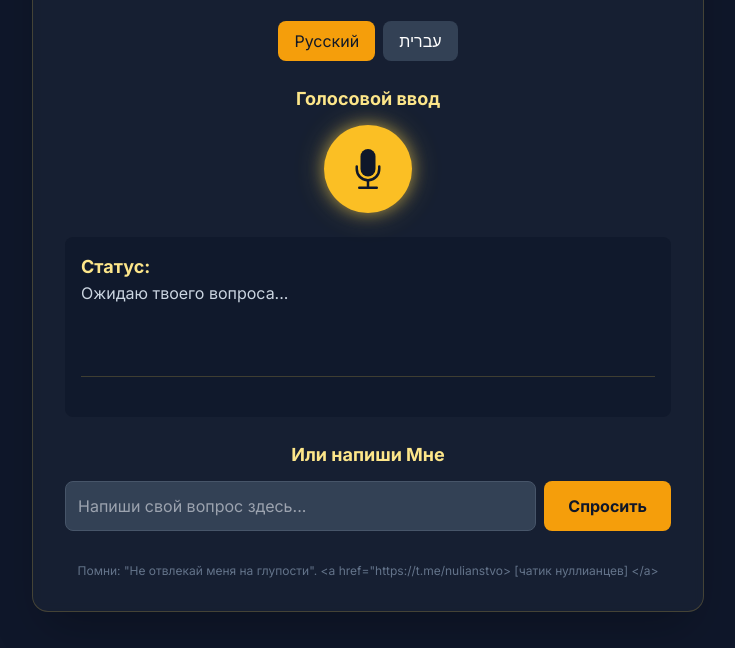
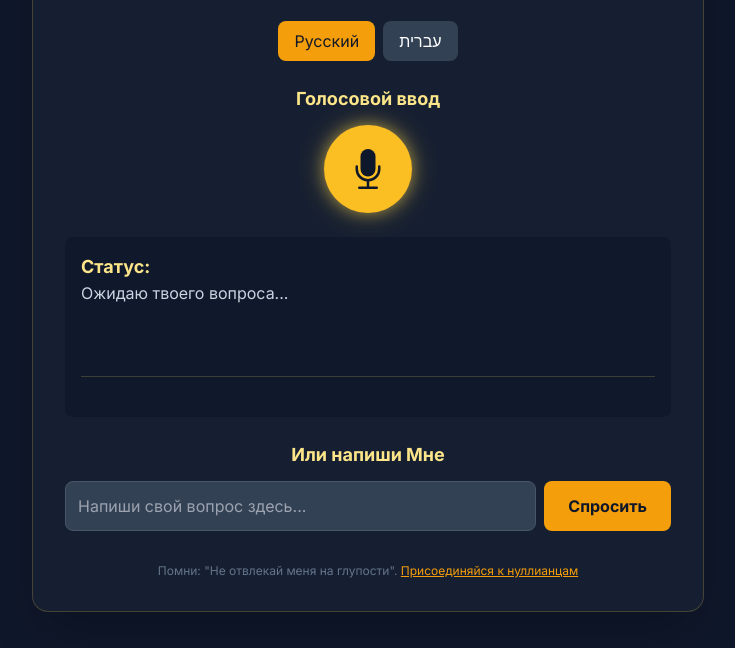
Before and after one commit to michael-ios/null, a plain HTML site: page index.html in a window 1280 px wide. Shown: the part 152-800 px from the top of the page, without its empty margins (272-1007 px from the left). Drawn offline with nearby package versions, Linux system fonts and the light colour scheme.

Commit message:
Update index.html
со ссылкой на чат

```diff
--- a/index.html
+++ b/index.html
@@ -23,6 +23,14 @@
         input[type="search"]::-webkit-search-decoration { -webkit-appearance: none; appearance: none; }
         .lang-btn.active { background-color: #f59e0b; color: #111827; }
         #micButton:disabled { cursor: not-allowed; background-color: #9ca3af; animation: none; }
+        /* Добавим стиль для ссылки в подвале */
+        #footer-text a {
+            color: #f59e0b; /* Цвет ссылки */
+            text-decoration: underline;
+        }
+        #footer-text a:hover {
+            color: #fbbf24; /* Цвет ссылки при наведении */
+        }
     </style>
 </head>
 <body class="bg-slate-900 text-white flex items-center justify-center min-h-screen p-4">
@@ -87,7 +95,7 @@
         let isThinking = false;
 
         const uiStrings = {
-            'ru-RU': { micTitle: 'Голосовой ввод', statusTitle: 'Статус:', statusDefault: 'Ожидаю твоего вопроса...', textInputTitle: 'Или напиши Мне', textInputPlaceholder: 'Напиши свой вопрос здесь...', sendButton: 'Спросить', footer: 'Помни: "Не отвлекай меня на глупости". <a href="https://t.me/nulianstvo> [чатик нуллианцев] </a> ', userAsked: 'Ты спросил:', listening: 'Я слушаю... Говори.', thinking: 'Я размышляю... Тишина.', error: 'Произошла ошибка:', tryAgain: 'Попробуй еще раз.', alreadyListening: 'Ошибка. Похоже, Я уже слушаю.', noMicSupport: 'Твой браузер не поддерживает глас Мой. Напиши свой вопрос.', apiError: 'Мой глас сейчас недоступен. Попробуй позже.' },
+            'ru-RU': { micTitle: 'Голосовой ввод', statusTitle: 'Статус:', statusDefault: 'Ожидаю твоего вопроса...', textInputTitle: 'Или напиши Мне', textInputPlaceholder: 'Напиши свой вопрос здесь...', sendButton: 'Спросить', /* 1. ИСПРАВЛЕНА ССЫЛКА (добавлена кавычка и стили) */ footer: 'Помни: "Не отвлекай меня на глупости". <a href="https://t.me/nulianstvo" target="_blank" rel="noopener noreferrer">Присоединяйся к нуллианцам</a>', userAsked: 'Ты спросил:', listening: 'Я слушаю... Говори.', thinking: 'Я размышляю... Тишина.', error: 'Произошла ошибка:', tryAgain: 'Попробуй еще раз.', alreadyListening: 'Ошибка. Похоже, Я уже слушаю.', noMicSupport: 'Твой браузер не поддерживает глас Мой. Напиши свой вопрос.', apiError: 'Мой глас сейчас недоступен. Попробуй позже.' },
             'he-IL': { micTitle: 'קלט קולי', statusTitle: 'סטטוס:', statusDefault: 'ממתין לשאלתך...', textInputTitle: 'או כתוב לי', textInputPlaceholder: 'כתוב את שאלתך כאן...', sendButton: 'שאל', footer: 'זכור: "לא תנסו את ה׳ אלהיכם".', userAsked: 'שאלת:', listening: 'אני מקשיב... דבר.', thinking: 'אני מהרהר... שקט.', error: 'אירעה שגיאה:', tryAgain: 'נסה שוב.', alreadyListening: 'שגיאה. נראה שאני כבר מקשיב.', noMicSupport: 'הדפדפן שלך אינו תומך בקולי. כתוב את שאלתך.', apiError: 'קולי אינו זמין כעת. נסה מאוחר יותר.' }
         };
 
@@ -131,7 +139,8 @@
             document.getElementById('text-input-title').textContent = strings.textInputTitle;
             textInput.placeholder = strings.textInputPlaceholder;
             sendButton.textContent = strings.sendButton;
-            document.getElementById('footer-text').textContent = strings.footer;
+            /* 2. ИСПРАВЛЕНО СВОЙСТВО (textContent -> innerHTML) */
+            document.getElementById('footer-text').innerHTML = strings.footer;
             textInput.dir = lang === 'he-IL' ? 'rtl' : 'ltr';
             userQuestionEl.dir = lang === 'he-IL' ? 'rtl' : 'ltr';
             godsAnswerEl.dir = lang === 'he-IL' ? 'rtl' : 'ltr';
@@ -174,7 +183,6 @@
             }
         }
 
-        // --- ИЗМЕНЕНО ---
         // Эта функция теперь обращается к вашей бессерверной функции на Vercel
         async function getGodsAnswerFromServerless(userQuestion, lang) {
             // Указываем путь к нашей функции. Vercel разместит ее по адресу /api/ask
```
